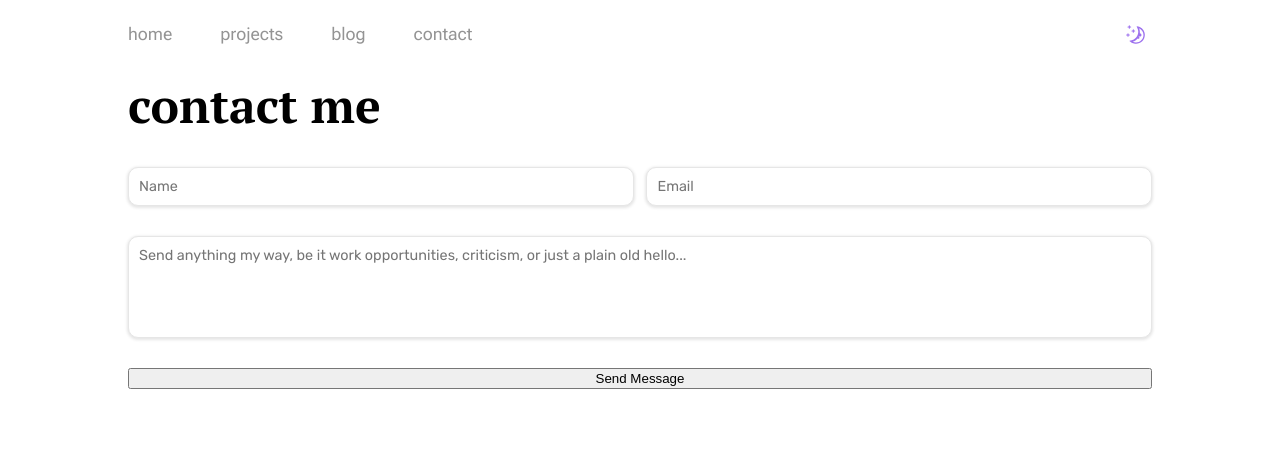
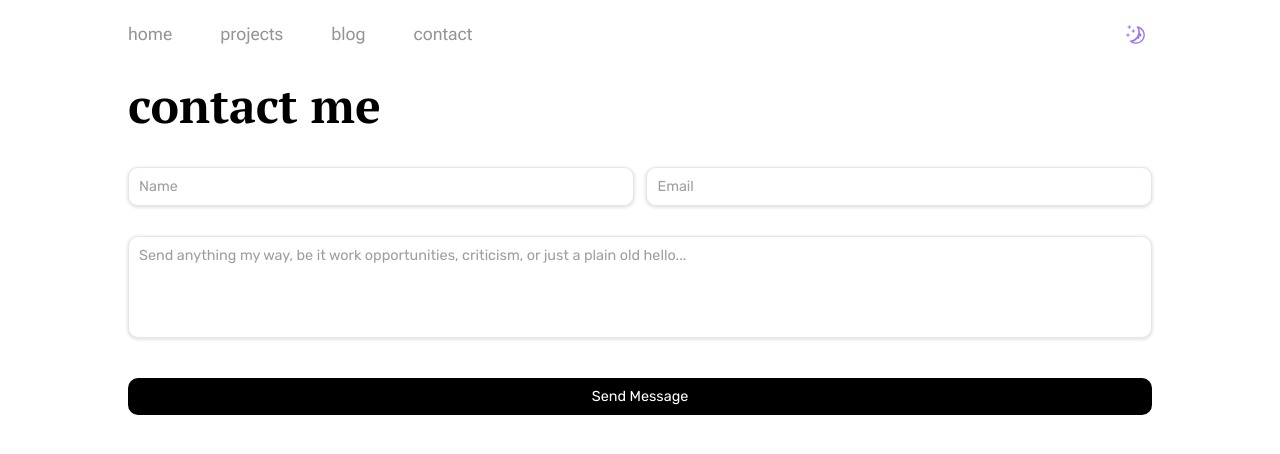
Before and after one commit to vishilp/portfolio, a React (Vite) app in the folder my-website/: page /contact in a window 1280 px wide. Shown: the top 454 px of the page. Built offline with nearby package versions, Linux system fonts and the light colour scheme.

Commit message:
contact page styling done, as well as changed intro/work experience text

```diff
--- a/my-website/src/components/Contact_Form/styles.module.css
+++ b/my-website/src/components/Contact_Form/styles.module.css
@@ -45,9 +45,20 @@
 
 .button{
     display: flex;
-    margin-top: 30px;
+    margin-top: 40px;
 }
 
 .submit{
     flex:1;
+    color: var(--background-color);
+    background-color: var(--color);
+    border: none;
+    padding: 10px;
+    border-radius: 10px;
+    font-family: "Rubik", serif;
+    font-size: 0.9rem;
 }
+
+::placeholder{
+    color: #9e9e9e;
+}
--- a/my-website/src/components/Intro/intro.jsx
+++ b/my-website/src/components/Intro/intro.jsx
@@ -6,9 +6,8 @@ return(
     <div className={styles.container}>
         <div className={styles.textcontainer}>
             <h1 className={styles.hi}>hi, i'm vishil👋</h1>
-            <p className={styles.info1}>22 year old data science grad student at UCLA</p>
-            <p className={styles.info2}>I tinker with fun personal projects, lift heavy circles,
-                and ocassionally indulge in donuts and cookies.
+            <p className={styles.info1}>Data science grad student at UCLA</p>
+            <p className={styles.info2}>Software Developer that enjoys learning tools and technologies through diverse personal projects
             </p>
             <SocialLinks/>
         </div>
--- a/my-website/src/components/Work_Tablist/work_tablist.jsx
+++ b/my-website/src/components/Work_Tablist/work_tablist.jsx
@@ -9,8 +9,8 @@ function Work_tablist(){
                 <img className={styles.icon} src ={uclaicon}/>
                 <div className={styles.textContainer}>
                     <p className={styles.date}> Sept 2023 - Sept 2024</p>
-                    <p className={styles.location}>University of California, Los Angeles</p>
-                    <p className={styles.role}>Software Developer</p>
+                    <p className={styles.location}>Pellegrini Lab (UCLA)</p>
+                    <p className={styles.role}>Student Software Developer</p>
                     <ul className={styles.description}>
                         <li>Developed SaVanT, a Python based bioinformatics tool use to visualize the expression of molecular signatures across multiple samples.</li>
                         <li>The objective of the tool was to utilize statistical mechanisms to aid a priori clinical patient diagnosis.</li>
```
